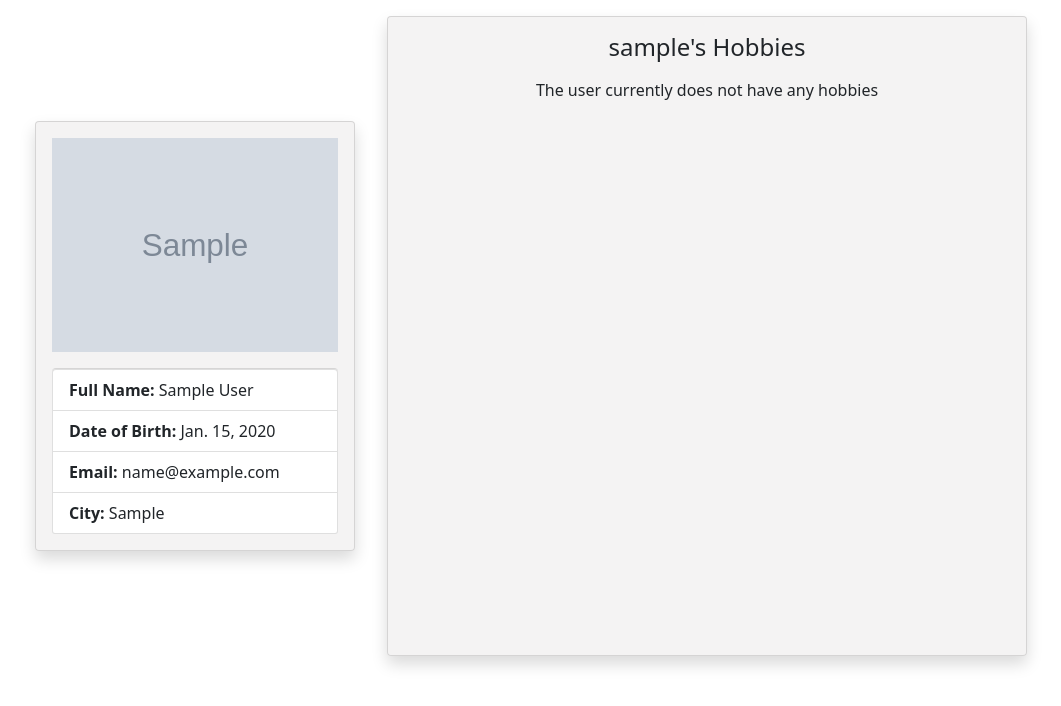
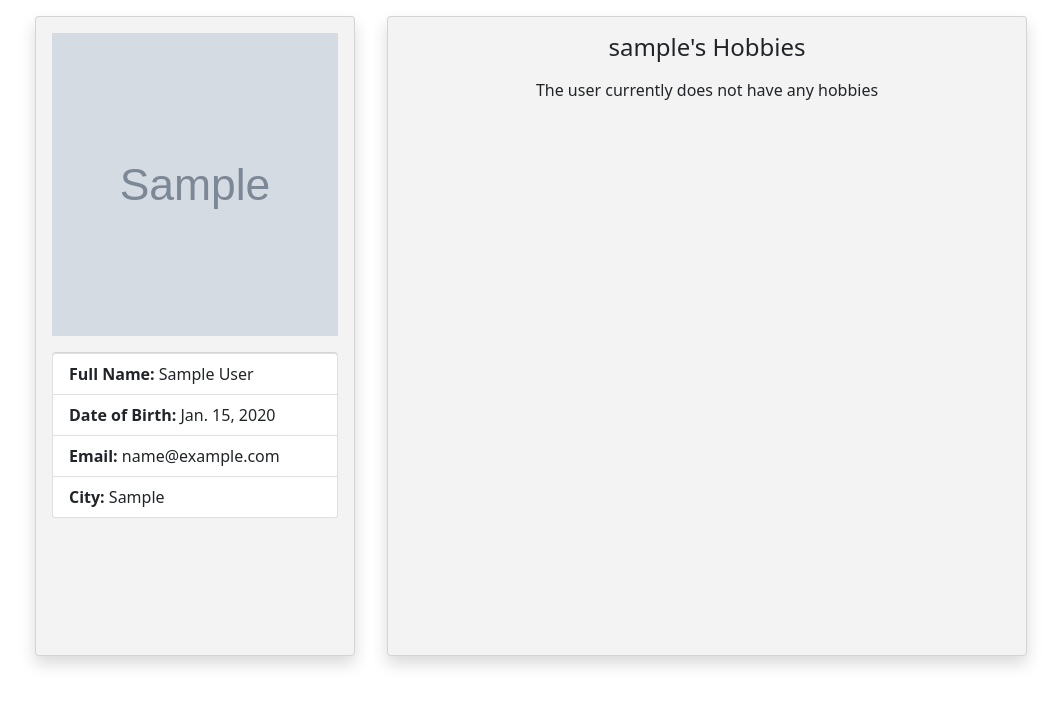
Before and after one commit to AzimIslam/HobbiesApp, a Django app: a page that uses mainapp/templates/mainapp/profile/profile.html in a window 1280 px wide. Shown: the part 56-762 px from the top of the page, without its empty margins (109-1170 px from the left). Run offline with Django 3.2, Linux system fonts and the light colour scheme; a user stored in the database is signed in; tables that the repository leaves empty hold one stand-in row (values such as "Sample post"); grey boxes marked "Sample" are stand-in pictures; some libraries are stand-ins or nearby versions.

Commit message:
Fixed image on profile page

```diff
--- a/mainapp/templates/mainapp/profile/profile.html
+++ b/mainapp/templates/mainapp/profile/profile.html
@@ -5,7 +5,7 @@
 {% load static %}
 <div id="app">
     {% csrf_token %}
-    <div class="container d-flex flex-nowrap align-items-center justify-content-center align-content-center">
+    <div class="container d-flex flex-nowrap justify-content-center align-content-center">
         <div class="card shadow p-3 m-3" style="width: 20rem; background-color: rgba(242, 240, 240, 0.8)">
             <img src="{{ profile.profile_pic }}" class="img-fluid mb-3" style="max-width: 100%; height: 50%;" >
             <ul class="list-group">
```
